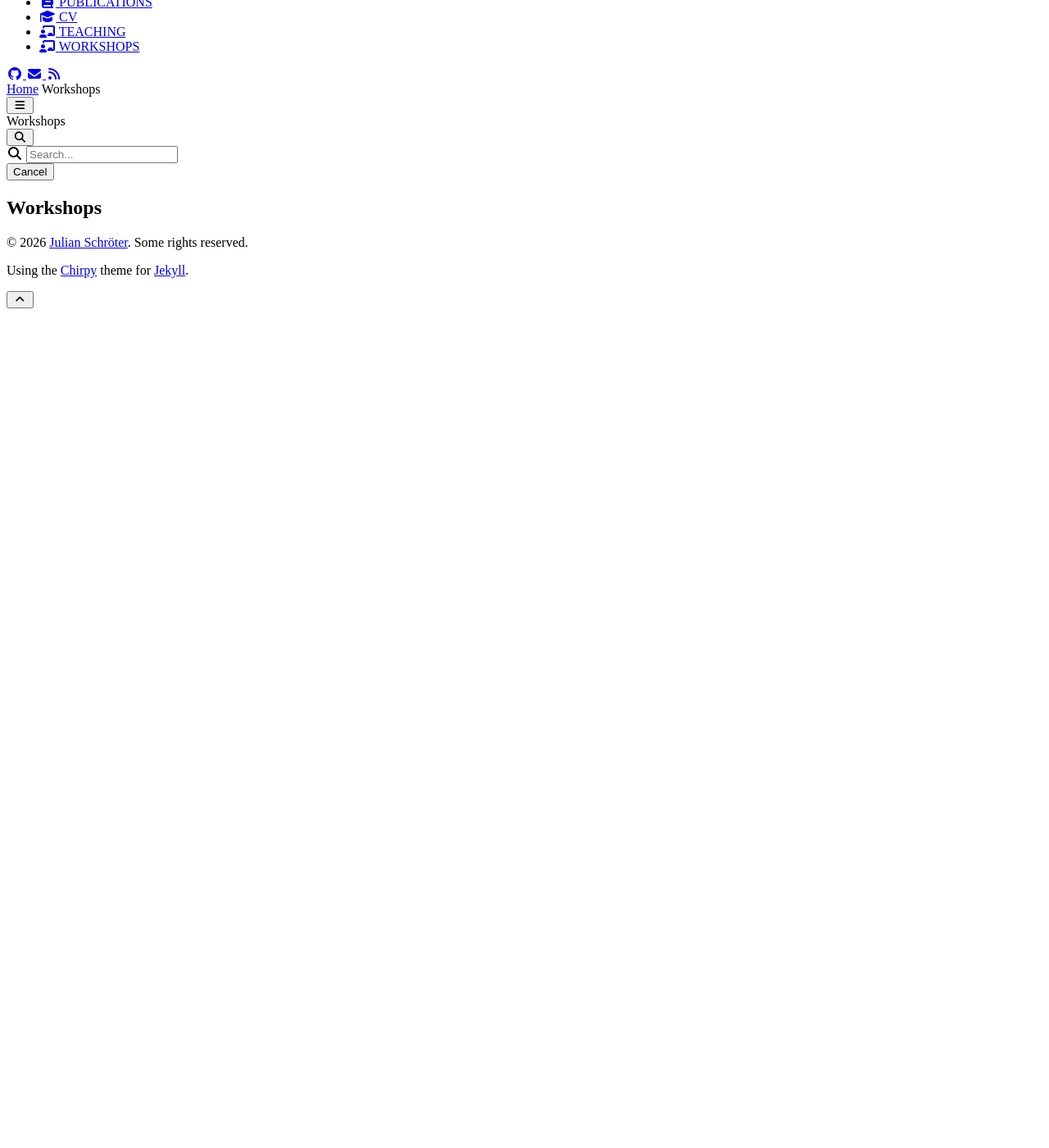
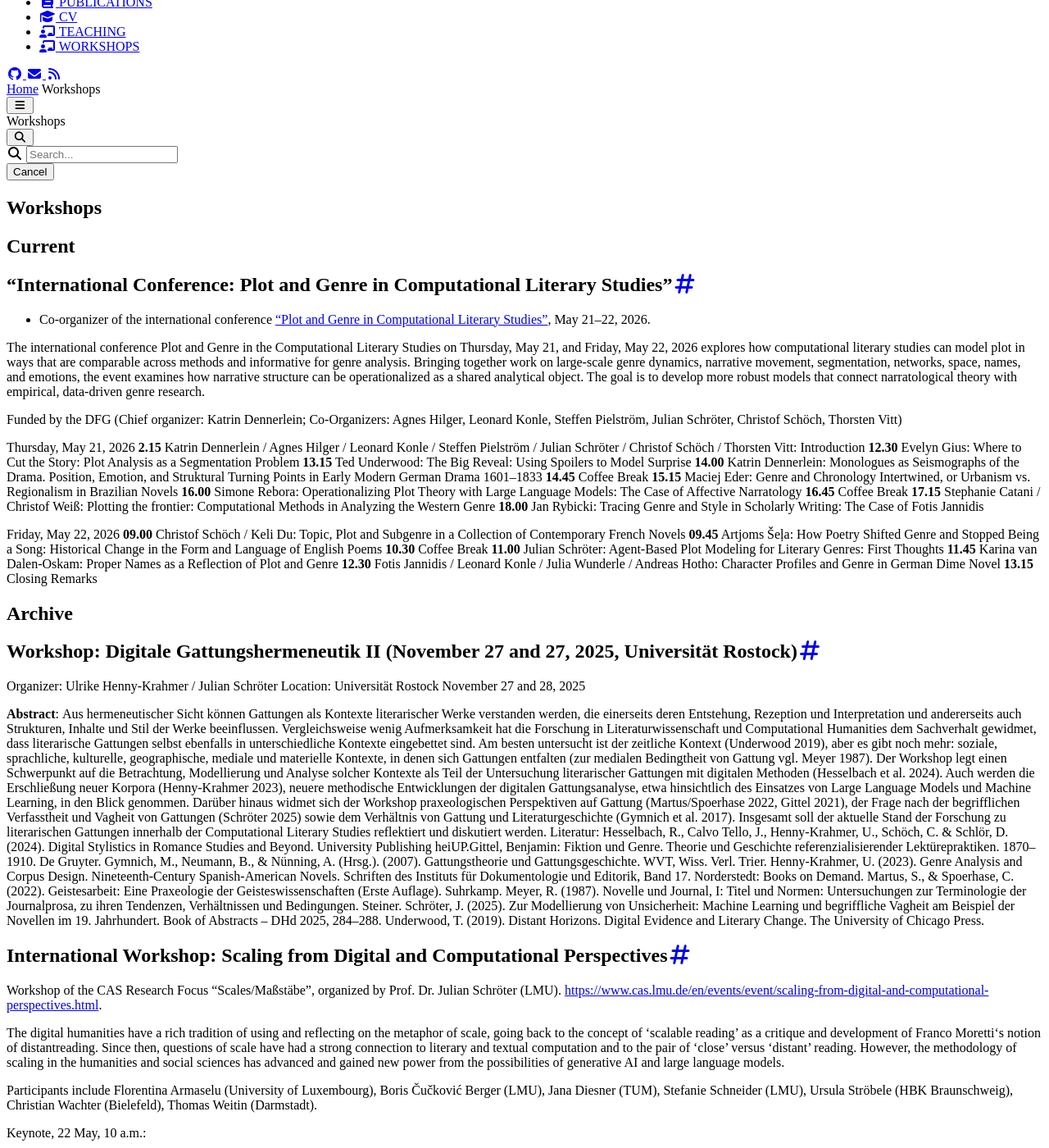
Before and after one commit to julianschroeter/julianschroeter.github.io, a Jekyll site: the page built from _tabs/workshops.md, in a window 1280 px wide and 1400 px high, scrolled down 270 px. Shown: the whole window at 82% size. Built offline with Jekyll 4.4.1, drawn with Linux system fonts in a browser that asks for light colours; cached includes are drawn as plain includes; nearby versions of some CDN libraries; comment, search, counter and statistics services are not loaded; before the commit the page ends 900 px from its top, so only the background shows below that; some of the changed text lies outside the part shown.

Commit message:
workshops

```diff
--- a/_tabs/workshops.md
+++ b/_tabs/workshops.md
@@ -1,11 +1,11 @@
 ---
 title: Workshops
-layout: archives
+layout: page
 icon: fas fa-chalkboard-teacher
 order: 6
 ---
 
-# Archive
+# Current
 
 ## “International Conference: Plot and Genre in Computational Literary Studies”
 - Co-organizer of the international conference [“Plot and Genre in Computational Literary Studies”](https://www.uni-wuerzburg.de/zpd/veranstaltungen/plot-genre/), May 21–22, 2026.
@@ -32,9 +32,10 @@ Friday, May 22, 2026
 **10.30** 	Coffee Break
 **11.00** 	Julian Schröter: Agent-Based Plot Modeling for Literary Genres: First Thoughts
 **11.45** 	Karina van Dalen-Oskam: Proper Names as a Reflection of Plot and Genre
-**12.30** 	Fotis Jannidis / Leonard Konle / Julia Wunderle / Andreas Hotho:
-Character Profiles and Genre in German Dime Novel
-13.15 	Closing Remarks
+**12.30** 	Fotis Jannidis / Leonard Konle / Julia Wunderle / Andreas Hotho: Character Profiles and Genre in German Dime Novel
+**13.15** 	Closing Remarks
+
+# Archive
 
 ## Workshop: Digitale Gattungshermeneutik II (November 27 and 27, 2025, Universität Rostock)
 
```
